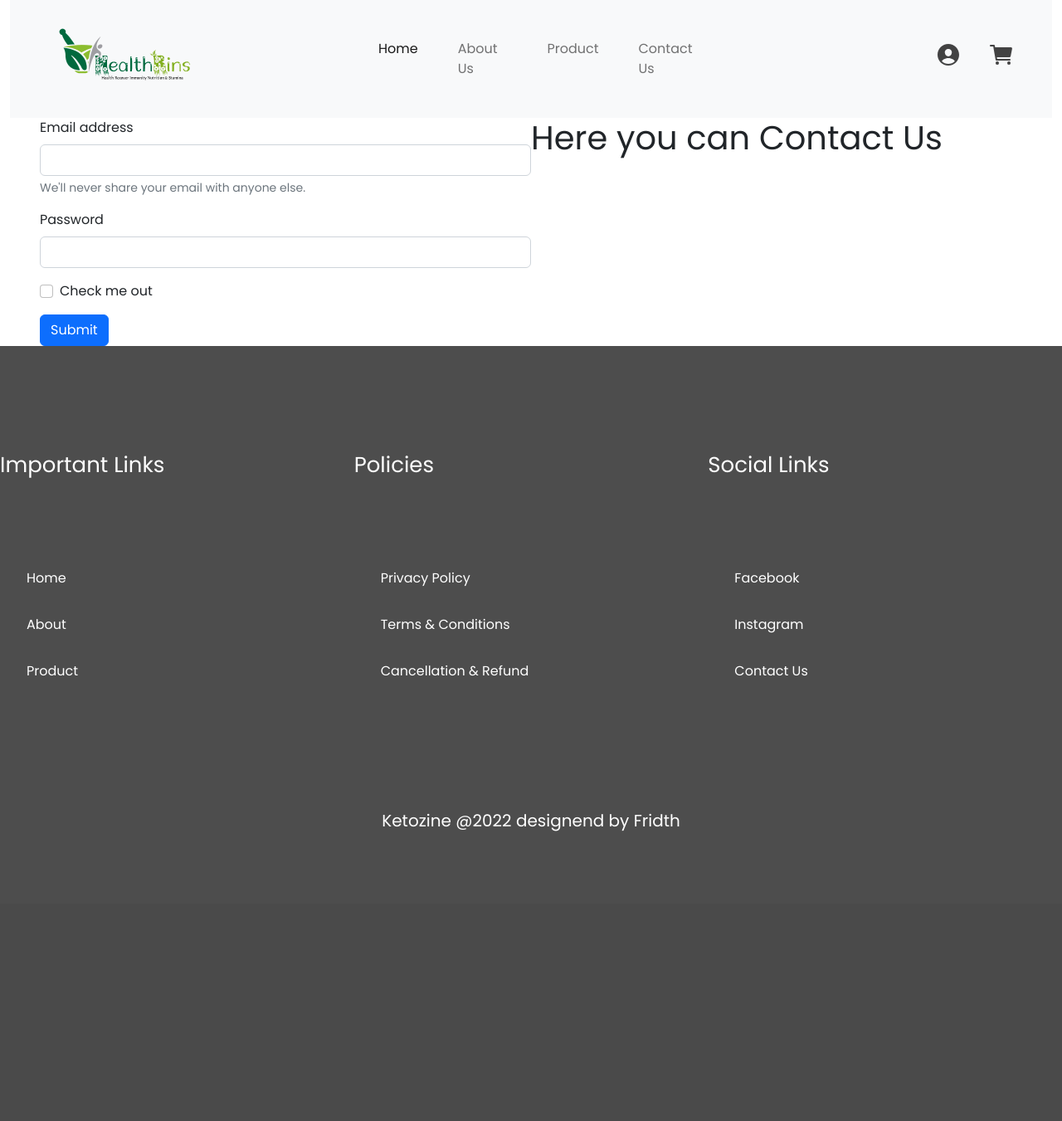
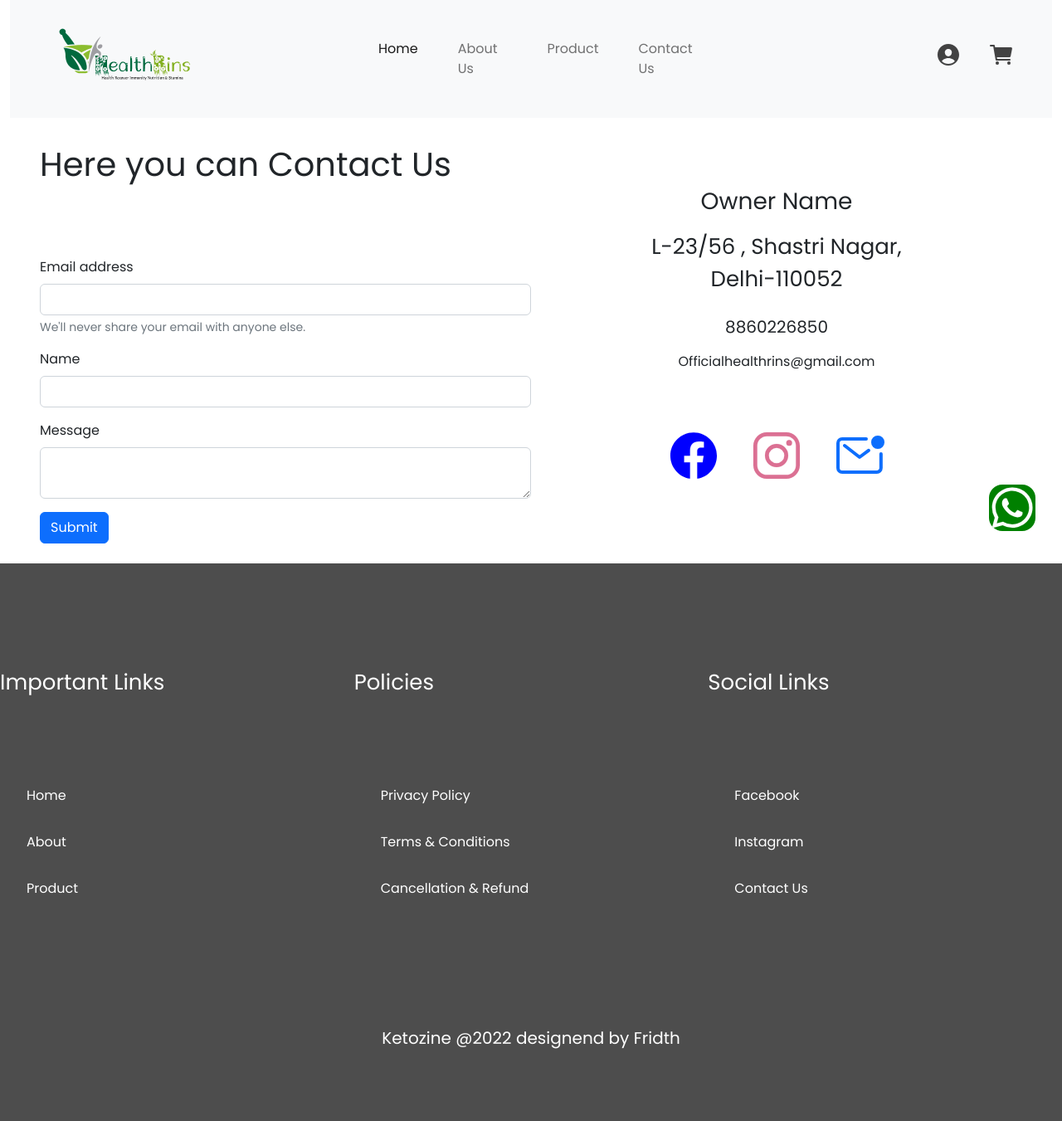
Before and after one commit to kapilmaurya/healthrins, a Django app: page /contact/ in a window 1280 px wide. Shown: the whole page at 83% size. Before the commit the page ends 1002 px from the top, so only its background shows below. Run offline with Django 4.2, Linux system fonts and the light colour scheme.

Commit message:
Editing All Complete

```diff
--- a/base/templates/base/billing.html
+++ b/base/templates/base/billing.html
@@ -95,8 +95,10 @@
               </thead>
               <tbody>
                 <tr>
-                  <td>Himvedas Keto Ultra Weight Loss Capsule  </td>
-                  <td>5000</td>
+                  <td>Himvedas Keto Ultra Weight Loss Capsule {{order.product}}  </td>
+                  {% for ord in order %}
+                  <td>{{ord.pack_selection}}</td>
+                  {% endfor %}
 
                 </tr>
                 <tr>
--- a/base/templates/base/contact.html
+++ b/base/templates/base/contact.html
@@ -1,7 +1,9 @@
 {% extends 'main.html' %}
 {% block content %}
 <div class="contact-container container-fluid px-5">
+
     <div class="contactForm">
+      <h1 class="contact-gap">Here you can Contact Us</h1>
         <form>
             <div class="mb-3">
               <label for="exampleInputEmail1" class="form-label">Email address</label>
@@ -9,18 +11,29 @@
               <div id="emailHelp" class="form-text">We'll never share your email with anyone else.</div>
             </div>
             <div class="mb-3">
-              <label for="exampleInputPassword1" class="form-label">Password</label>
-              <input type="password" class="form-control" id="exampleInputPassword1">
+              <label for="examplename" class="form-label">Name</label>
+              <input type="text" class="form-control" id="examplename">
             </div>
-            <div class="mb-3 form-check">
-              <input type="checkbox" class="form-check-input" id="exampleCheck1">
-              <label class="form-check-label" for="exampleCheck1">Check me out</label>
+            <div class="mb-3">
+              <label for="examplename" class="form-label">Message</label>
+              <textarea class="form-control" aria-label="With textarea"></textarea>
             </div>
+
             <button type="submit" class="btn btn-primary">Submit</button>
           </form>
     </div>
     <div class="show-contact">
-        <h1>Here you can Contact Us</h1>
+      <div class="owner-details">
+        <h3>Owner Name</h5>
+        <address style="font-size: 26px; text-align:center">L-23/56 , Shastri Nagar, Delhi-110052</address>
+        <div class="h5">8860226850</div>
+        <div class="email-id">Officialhealthrins@gmail.com</div>
+      </div>
+        <div class="socialicons">
+          <a href="https://www.facebook.com/healthrins"><ion-icon name="logo-facebook" class="contact-icons" style="color: blue;"></ion-icon></a>
+          <a href="https://www.instagram.com/healthrins"><ion-icon name="logo-instagram" class="contact-icons" style="color: palevioletred;"></ion-icon></a>
+            <a href="mailto:officialhealthrins@gmail.com?subject=Hello%20Healthrins"><ion-icon name="mail-unread-outline" class="contact-icons"></ion-icon></a>
+        </div>
     </div>
 </div>
 {%endblock%}
--- /dev/null
+++ b/base/templates/base/whatsapp.html
@@ -0,0 +1,4 @@
+{% load static %}
+<div class="whatsapp">
+    <a href="https://wa.me/9599151896?text=Hi%20kapil" class="whatsapp-icon"><ion-icon name="logo-whatsapp" id="wicon"></ion-icon>Contact us</a>
+</div>
--- a/base/urls.py
+++ b/base/urls.py
@@ -7,7 +7,7 @@ urlpatterns = [
     path('cart/', views.Cart),
     path('billing/', views.Billing),
     path('login/', views.Login,name='login'),
-    path('product/', views.Product,name='product'),
+    path('product/', views.product,name='product'),
     path('signup/', views.signupPage,name='signup'),
     path('Billing/', views.orderPage,name='orderpage'),
     path('privacypolicy/', views.privacyPage,name='privacypolicy'),
--- a/base/views.py
+++ b/base/views.py
@@ -5,10 +5,14 @@ from django.http import HttpResponse, HttpResponseRedirect
 from urllib import request
 from django.contrib import messages
 from base.models import *
+from base.models import Order_items
 
 # Create your views here.
 def Home(request):
-    return render(request,'base/home.html')
+    product=Product.objects.get()
+    pack_select=request.POST.get('pack-select')
+    print(pack_select)
+    return render(request,'base/home.html',context = {'product' : product})
 
 def Cart(request):
     return render(request,'base/cart.html')
@@ -18,9 +22,6 @@ def Billing(request):
 
 def Login(request):
     return render(request,'base/login.html')
-
-def Product(request):
-    return render(request,'base/product.html')
 
 # creating usercreation form
 def signupPage(request):
@@ -43,10 +44,19 @@ def signupPage(request):
     return render(request,'base/signup.html')
 
 def product(request):
-    product=Product.objects.all()
+    product=Product.objects.get()
+    if request.method=='POST':
+        pack_select=request.POST.get('pack-select')
+        quantity=request.POST.get('quantity')
+        Order_items.objects.create(product_id=product,quantity=quantity,pack_selection=pack_select)
+        print(Order_items)
+        return render(request,'base/billing.html')
     return render(request,'base/product.html',context = {'product' : product})
 def orderPage(request):
-    return render(request,'base/billing.html',)
+    order_items=Order_items.objects.all()
+    print(order_items.pack_Selection)
+    # if request.method=='POST':
+    return render(request,'base/billing.html',context ={'order' : order_items})
 
 def privacyPage(request):
     return render(request,'base/privacypolicy.html')
--- a/static/js/main.js
+++ b/static/js/main.js
@@ -21,19 +21,3 @@ function signinfunc(){
   signup.style.display="none";
   signin.style.display="block";
 }
-
-// product change script
-var productimage=document.getElementById('product-page-image')
-            var productchange= document.getElementsByClassName("choti-images")
-            productchange[0].onclick=function(){
-                productimage.src=productchange[0].src
-            }
-            productchange[1].onclick=function(){
-                productimage.src=productchange[1].src
-            }
-            productchange[2].onclick=function(){
-                productimage.src=productchange[2].src
-            }
-            productchange[3].onclick=function(){
-                productimage.src=productchange[3].src
-            }
--- a/static/styles/style.css
+++ b/static/styles/style.css
@@ -11,6 +11,22 @@ body {
     --mobile-title-fsize: 24px;
     --mobile-small-ss: 14px;
     --mobile-medium-msize: 18px;
+}
+/* global */
+
+.whatsapp-icon{
+    width: 15rem;
+    color: white;
+}
+#wicon{
+    font-size: 3.5rem;
+    color: white;
+    background-color: green;
+    border-radius: 1rem;
+    position: fixed;
+    bottom: 10rem;
+    right: 2rem;
+    z-index: 1000;
 }
 
 .navigation {
@@ -676,6 +692,35 @@ td{
 }
 
 .contact-container{
+    padding: auto;
+    margin: auto;
     display: grid;
     grid-template-columns: 1fr 1fr;
 }
+.contact-gap{
+    padding-top: 2rem;
+    padding-bottom: 5rem;
+}
+
+/* Contact form Designing */
+.owner-details{
+    display: flex;
+    width: 60%;
+    flex-direction: column;
+    justify-self: center;
+    align-items: center;
+    height: 18rem;
+    justify-content: center;
+    row-gap: 10px;
+}
+.show-contact{
+    display: flex;
+    flex-direction: column;
+    row-gap: 20px;
+    justify-content: center;
+    align-items: center;
+}
+.contact-icons{
+    font-size: 4rem;
+    padding: 1rem;
+}
--- a/templates/footer.html
+++ b/templates/footer.html
@@ -24,7 +24,7 @@
         <ul class="f-links">
           <li class="items"><a href="https://www.facebook.com/healthrins">Facebook</a></li>
           <li class="items"><a href="https://www.instagram.com/healthrins">Instagram</a></li>
-          <li class="items">Contact Us</li>
+          <li class="items"><a href="{%url 'contact'%}">Contact Us</a></li>
         </ul>
       </div>
     </div>
--- a/templates/main.html
+++ b/templates/main.html
@@ -13,7 +13,9 @@
 <body>
     {%include 'navbar.html'%}
     {%block content%}
+
     {%endblock%}
+    {%include 'base/whatsapp.html'%}
     {%include 'footer.html'%}
     <script src="https://cdn.jsdelivr.net/npm/bootstrap@5.2.0/dist/js/bootstrap.bundle.min.js"
     integrity="sha384-A3rJD856KowSb7dwlZdYEkO39Gagi7vIsF0jrRAoQmDKKtQBHUuLZ9AsSv4jD4Xa"
--- a/templates/navbar.html
+++ b/templates/navbar.html
@@ -21,7 +21,7 @@
             <a class="nav-link" href="{%url 'home' %}#product-anchor" for="">Product</a>
           </li>
           <li class="nav-item">
-            <a class="nav-link" href="#">Contact Us</a>
+            <a class="nav-link" href="{%url 'contact'%}">Contact Us</a>
           </li>
         </ul>
 
```
Also changed, not shown: base/models.py (+7 -2 lines), base/templates/base/home.html (+6 -6 lines), base/templates/base/product.html (+30 -4 lines), base/migrations/0005_alter_product_pack.py (added), base/migrations/0006_remove_product_pack_product_pack2_product_pack3.py (added), base/migrations/0007_order_items_pack_selection.py (added), db.sqlite3.
